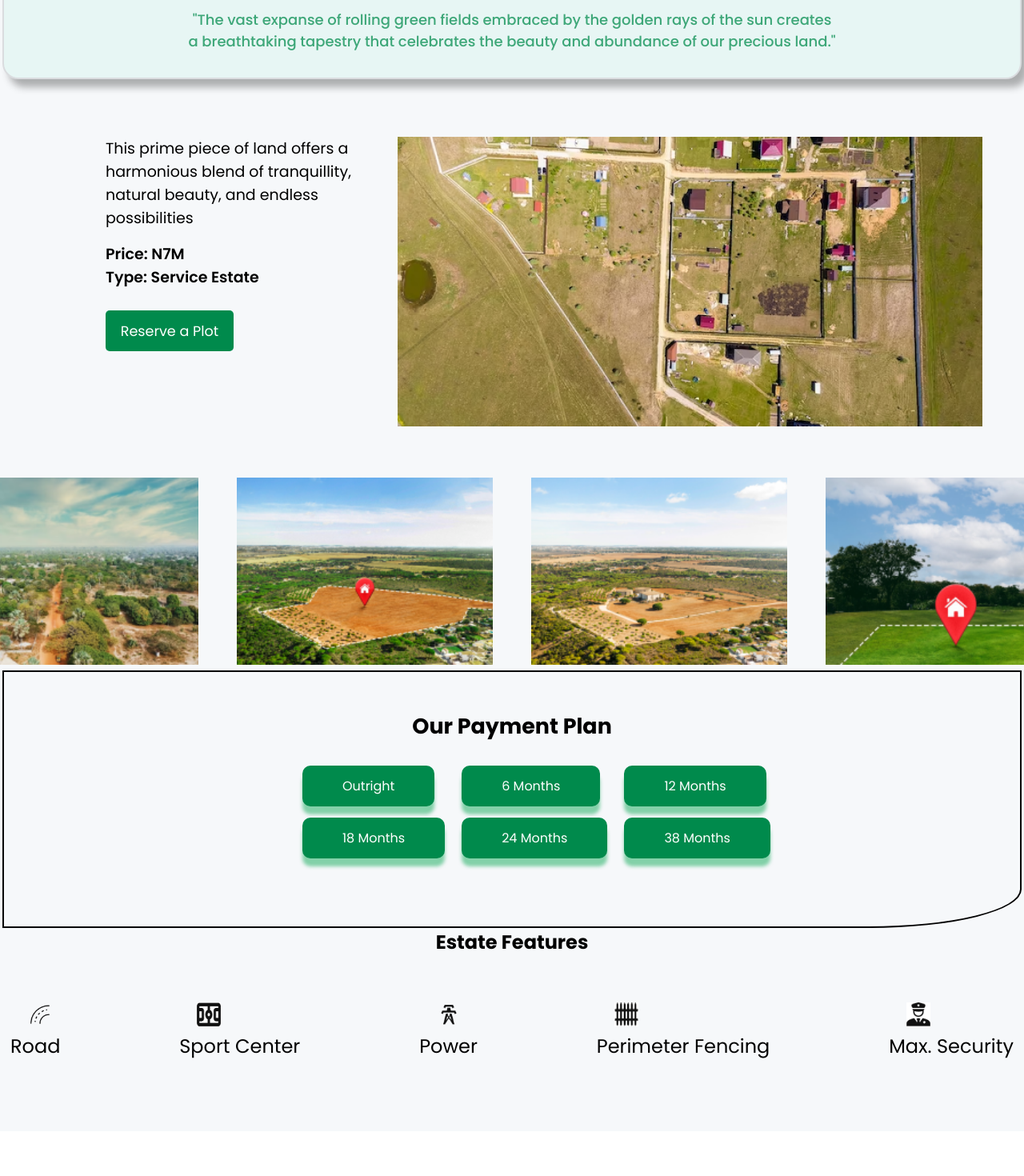
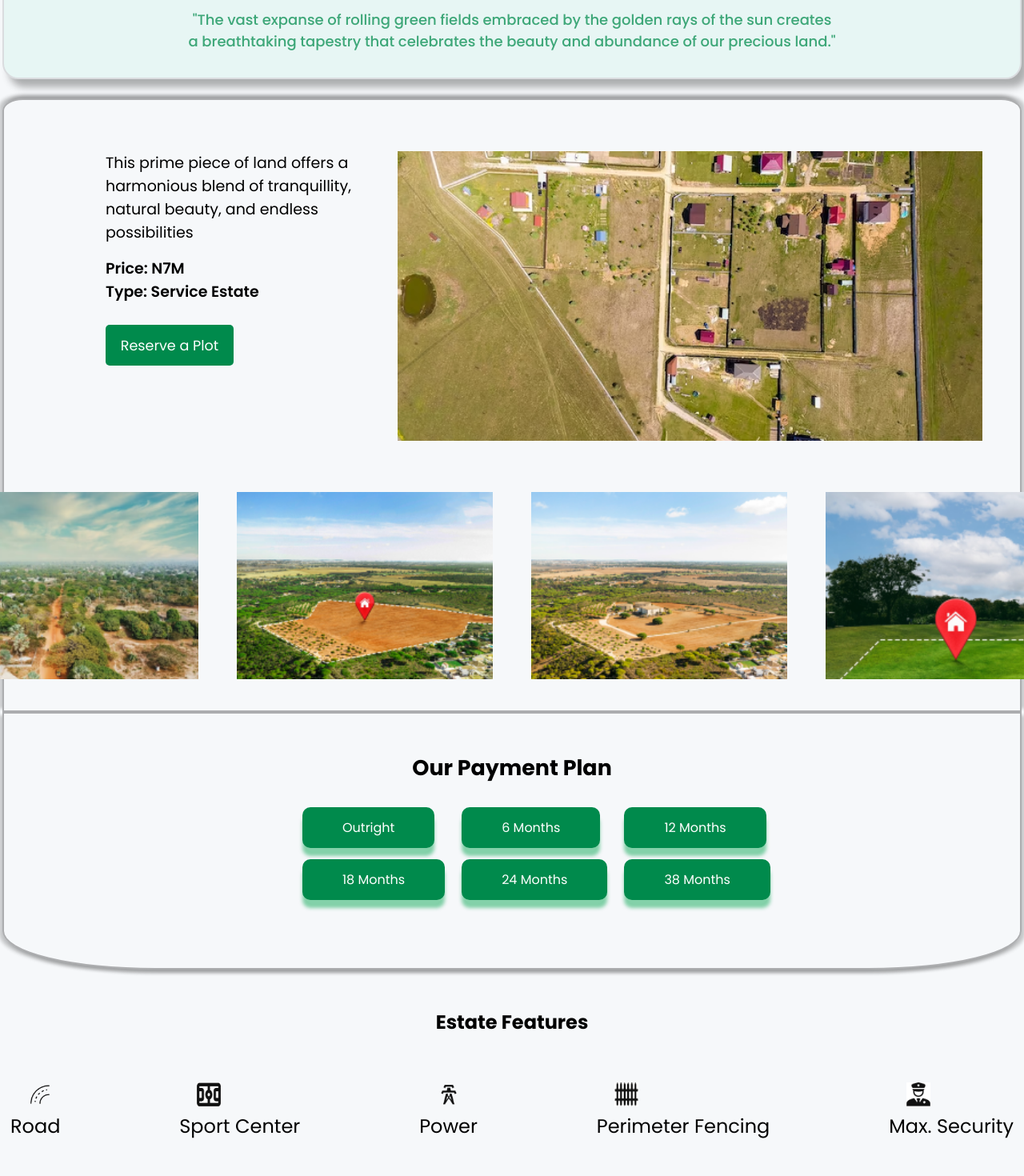
Before and after one commit to Dprinces/Real_Estate_Web_App, a React (Vite) app: page /fajuyiLand in a window 1280 px wide. Shown: the part 440-1910 px from the top of the page at 80% size. Built offline with nearby package versions, Linux system fonts and the light colour scheme.

Commit message:
Remove dist folder from repository

```diff
--- a/src/Components/Features/Land/Land.css
+++ b/src/Components/Features/Land/Land.css
@@ -11,8 +11,20 @@
   border: 3px solid rgba(246, 248, 250);
 }
 
+.listing-container {
+  border: 2px solid rgba(0, 0, 0, 0.3);
+  padding: 4rem 2rem 2rem;
+  border-top-right-radius: 2%;
+  border-top-left-radius: 2%;
+   box-shadow: 0px 2px 4px rgba(0, 0, 0, 0.2);
+  box-shadow:
+    4px -4px 4px rgba(0, 0, 0, 0.2),
+    -4px -4px 4px rgba(0, 0, 0, 0.2);
+
+}
+
 .land-hero {
-  background-image: url("../../../public/images/land-hero.png");
+  background-image: url("../../../images/land-hero.png");
   background-size: cover;
   background-repeat: no-repeat;
   background-position: center;
@@ -38,7 +50,7 @@
   text-align: center;
   font-weight: 500;
   /* margin-top: 2rem; */
-  margin-bottom: 4.5rem;
+  margin-bottom: 1.5rem;
   background-color: #e7f6f4;
   /* background: #d9d9d9;  */
   border: 2px solid rgb(218, 220, 223);
@@ -127,9 +139,13 @@
 }
 
 .p-wrapper {
-  border: 2px solid black;
+  border: 2px solid rgba(0, 0, 0, 0.3);
 
   border-bottom-right-radius: 15%;
+  border-bottom-left-radius: 15%;
+  margin-bottom: 3rem;
+  box-shadow:  4px 4px 4px rgba(0, 0, 0, 0.2), /* Bottom-left corner */
+    -4px 4px 4px rgba(0, 0, 0, 0.2); /* Bottom-right corner */;
 
 }
 
--- a/src/Components/Features/Land/Land.jsx
+++ b/src/Components/Features/Land/Land.jsx
@@ -21,6 +21,7 @@ export default function Land() {
               celebrates the beauty and abundance of our precious land."
             </p>
           </div>
+          <div className="listing-container">
             <div className="lands-container">
               <div className="prop-details">
                 <p>
@@ -45,7 +46,7 @@ export default function Land() {
                 ))}
               </div>
             </div>
-
+          </div>
           <div className="p-wrapper">
             <div className="p-payment-title">
               <h3>Our Payment Plan</h3>
```
Also changed, not shown: 89 other files (tests, documents, lock files or other folders). Lines whose indentation alone changed are shown as unchanged.
